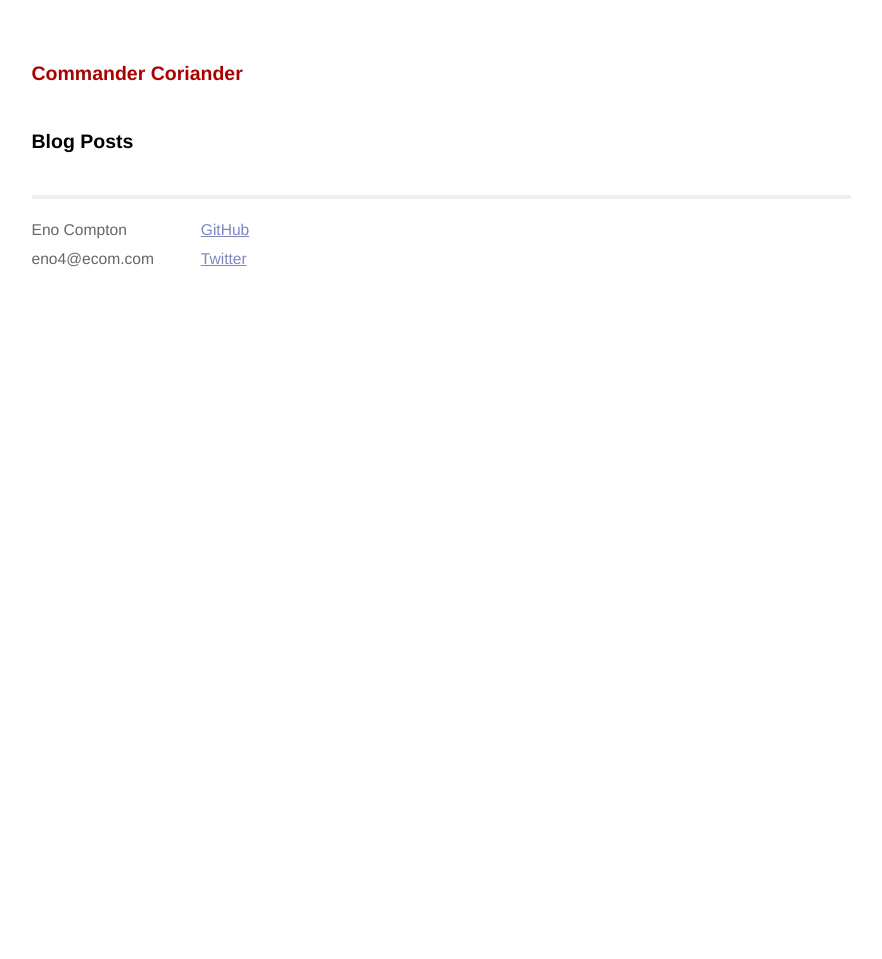
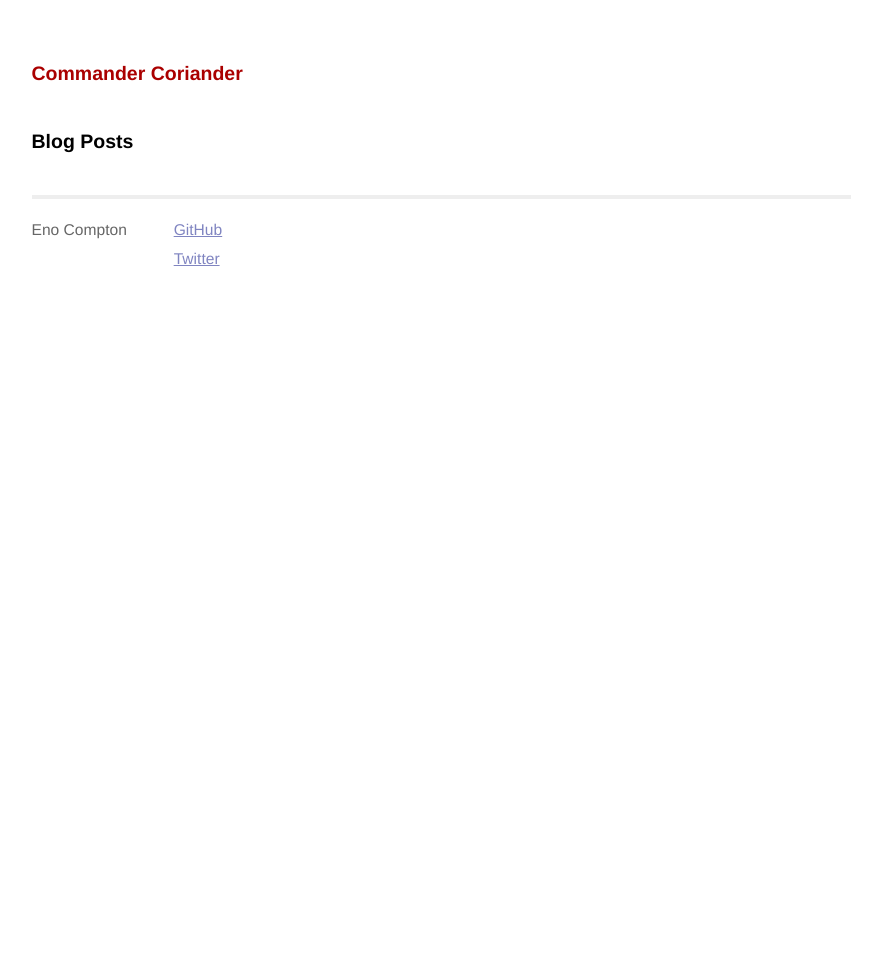
Before and after one commit to fcgvisa/enocom.github.io, a Jekyll site: the page built from index.html, in a window 1280 px wide. Shown: the whole page, without its empty margins (199-1081 px from the left). Built offline with Jekyll 4.4.1, drawn with Linux system fonts in a browser that asks for light colours; Markdown is read by kramdown in place of the engine named in the settings.

Commit message:
Remove email from footer

```diff
--- a/_config.yml
+++ b/_config.yml
@@ -1,6 +1,5 @@
 name: Commander Coriander
 author: Eno Compton
-author_email: eno4@ecom.com
 github_url: https://github.com/enocom
 twitter_url: http://twitter.com/username_eno
 description: A miscellanea of details on Ruby, Ruby on Rails, test-driven development, and other software-related goodness.
--- a/_layouts/default.html
+++ b/_layouts/default.html
@@ -21,10 +21,7 @@
 
           <div class="footer">
             <div class="contact">
-              <p>
-              {{ site.author }}<br />
-              {{ site.author_email }}
-              </p>
+              <p>{{ site.author }}</p>
             </div>
             <div class="contact">
               <p>
```
